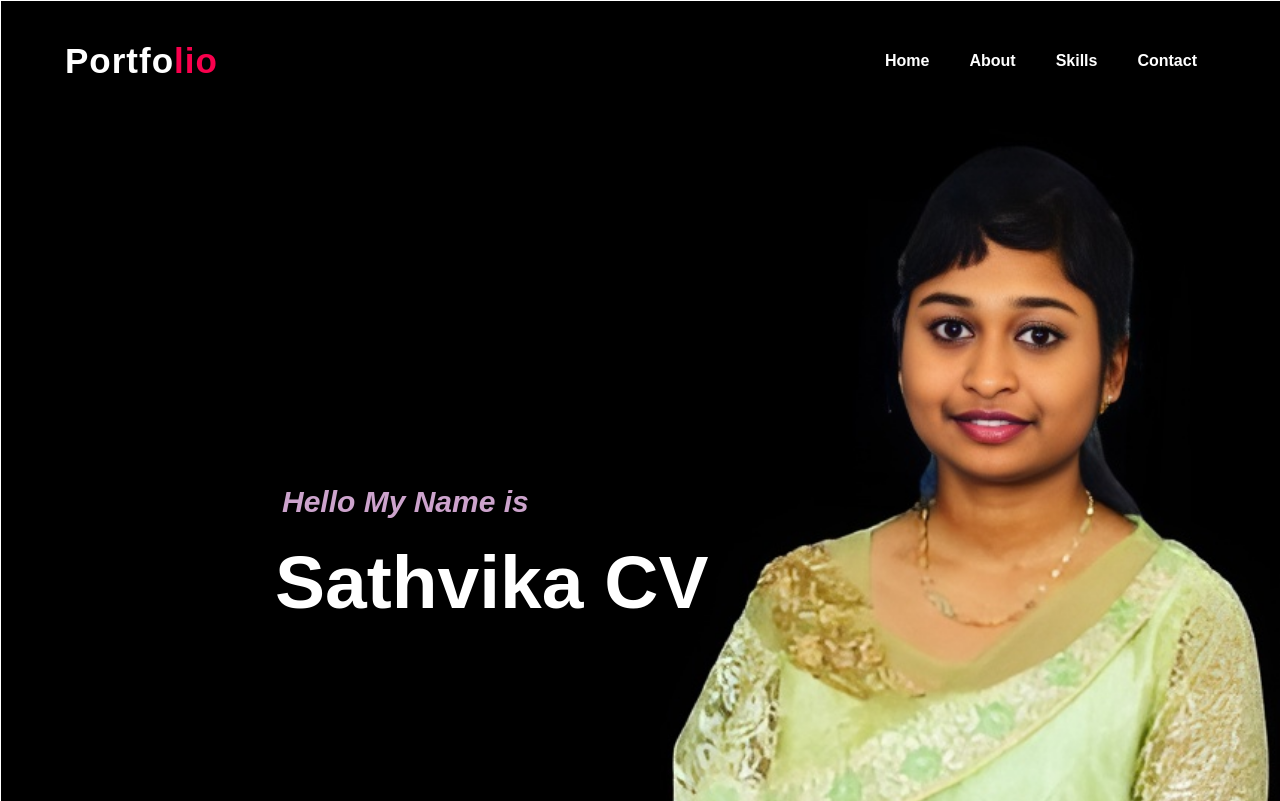
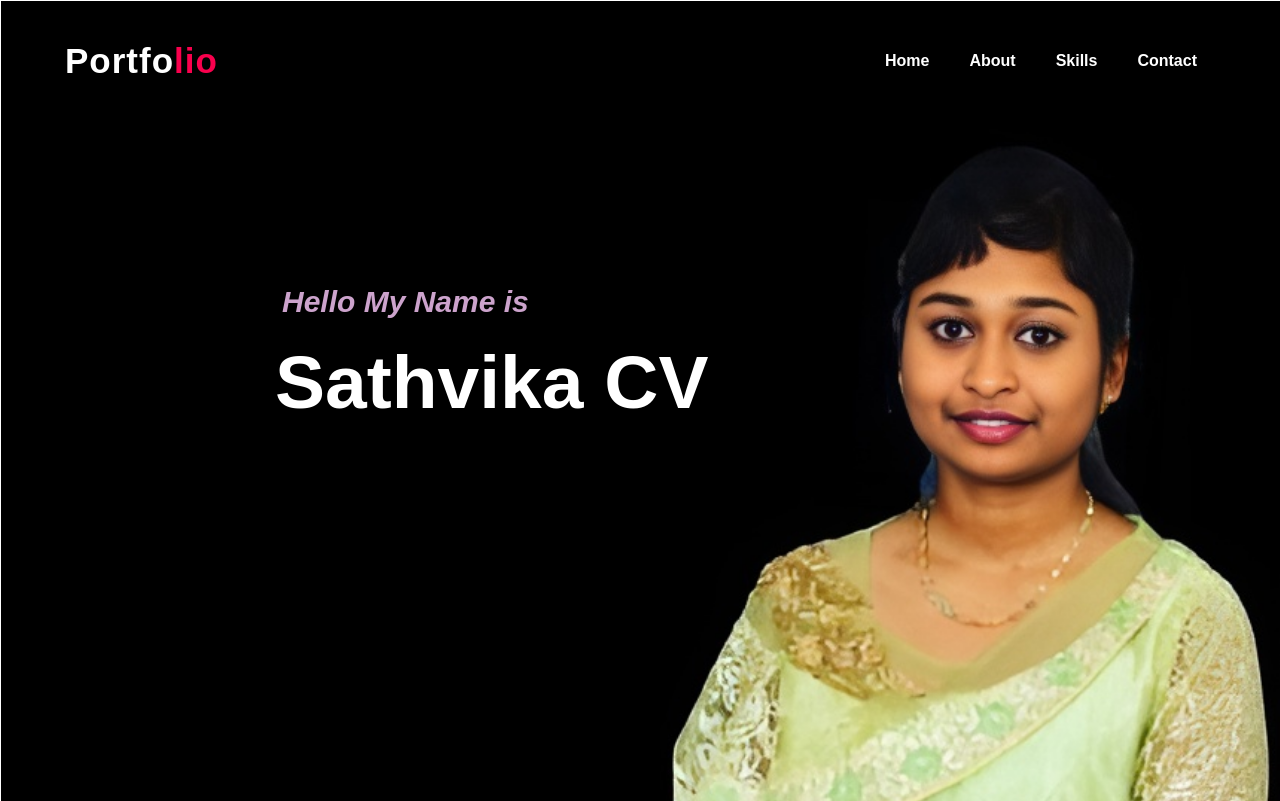
Before and after one commit to SathvikaCV7/Portfolio, a plain HTML site: page index.html in a window 1280 px wide. Shown: the top 801 px of the page. Drawn offline with Linux system fonts and the light colour scheme.

Commit message:
Update sath.css

```diff
--- a/sath.css
+++ b/sath.css
@@ -14,7 +14,7 @@
 	margin:1px;
 }
 .content{
-	margin-top:350px;
+	margin-top:150px;
 	margin-left:200px;
 }
 nav{
```
